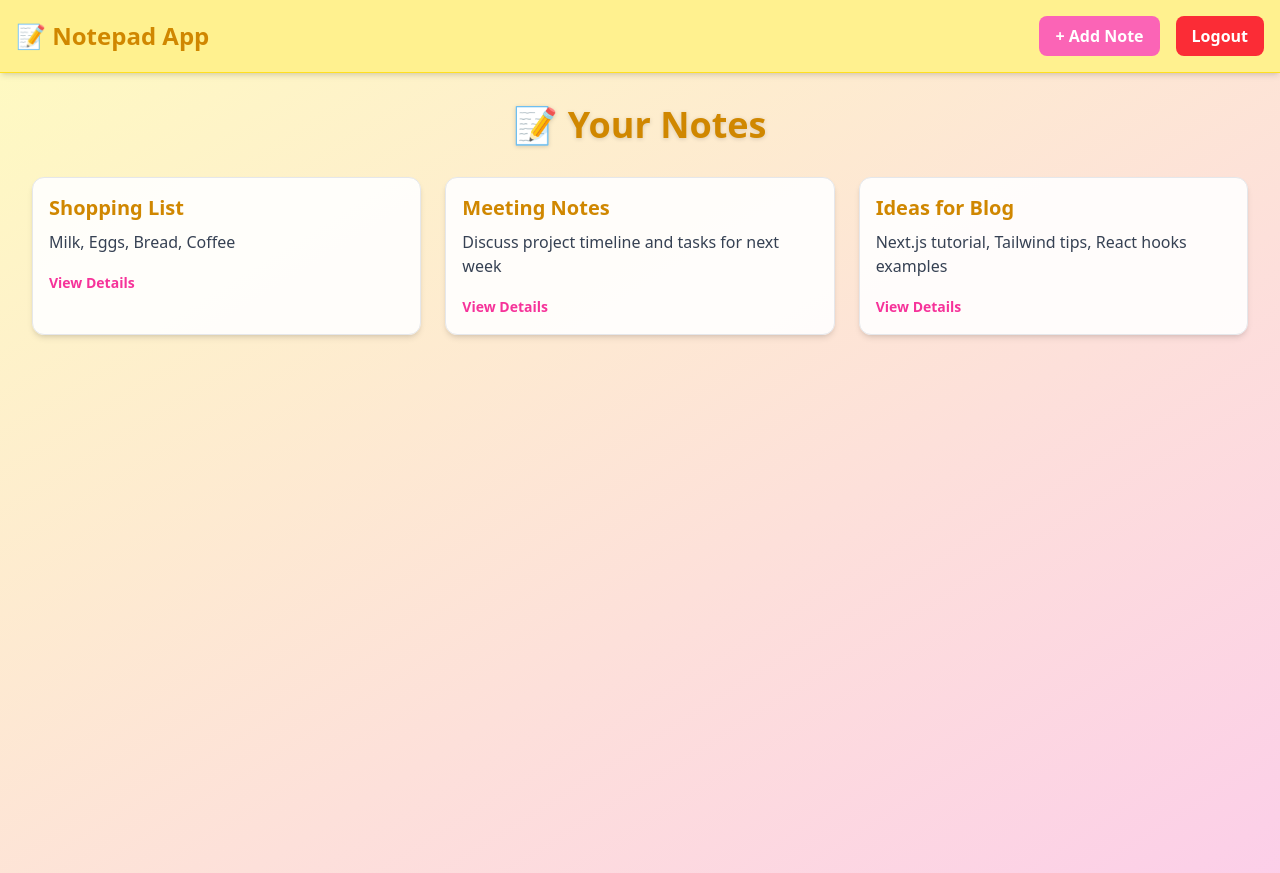
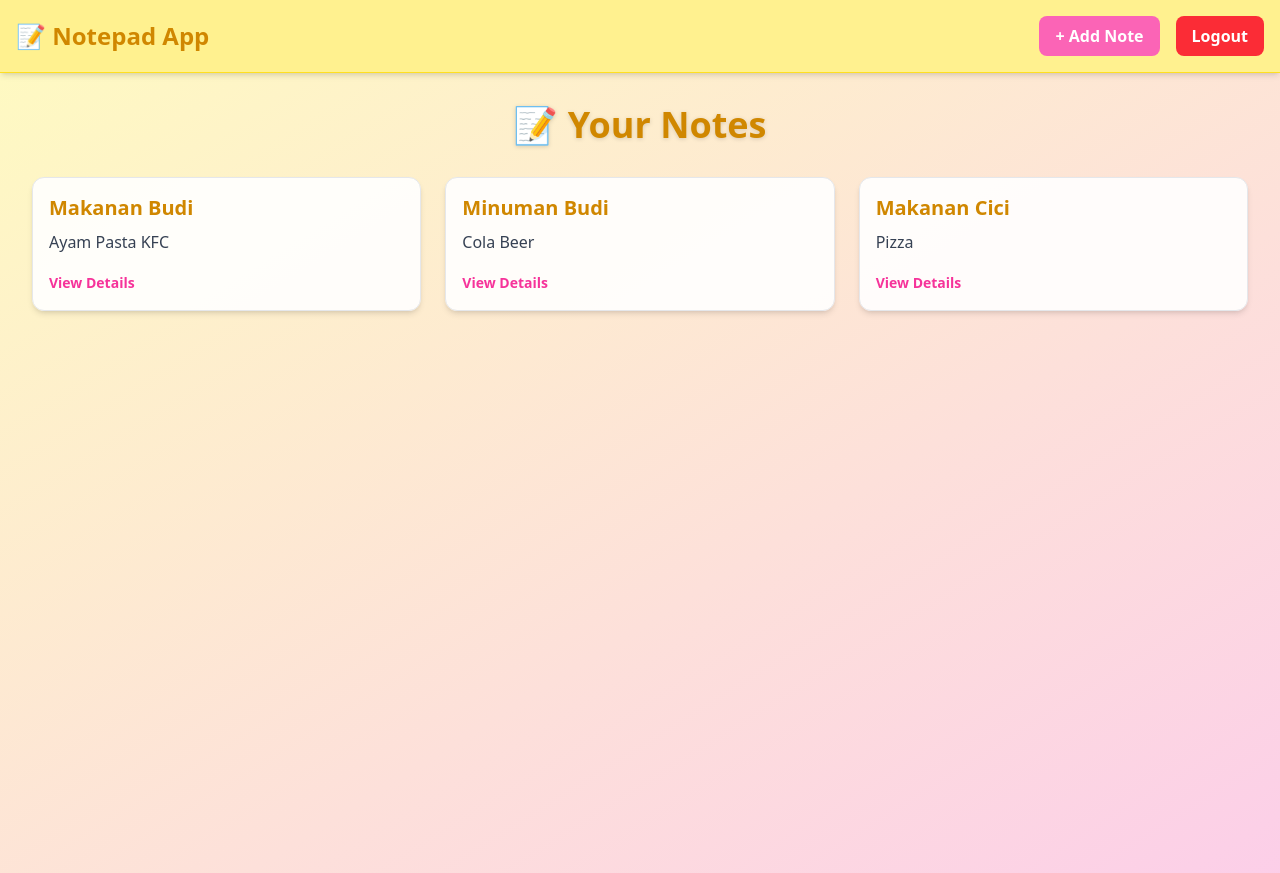
Before and after one commit to workingwithmichaelgs/simple-notepad-nextjs-1, a Next.js app: page /notes in a window 1280 px wide. Built offline with nearby package versions, Linux system fonts and the light colour scheme; no server answers; sample sign-in values are in the browser's storage.

Commit message:
fix who owns which notes logic

```diff
--- a/src/app/api/auth/login/route.js
+++ b/src/app/api/auth/login/route.js
@@ -1,7 +1,7 @@
 import { promises as fs } from 'fs';
 import path from 'path';
 import { comparePassword } from '@/lib/bcrypt';
-import { handleError, AppError } from '@/lib/errorHandler';
+import { handleError } from '@/lib/errorHandler';
 import { signToken } from '@/lib/jwt';
 
 const usersFile = path.join(process.cwd(), 'src/data/users.json');
--- /dev/null
+++ b/src/app/api/notes/route.js
@@ -0,0 +1,66 @@
+import { promises as fs } from 'fs';
+import path from 'path';
+import { handleError } from '@/lib/errorHandler';
+import { verifyToken } from '@/lib/jwt';
+import { v4 as uuidv4 } from 'uuid';
+
+const notesFile = path.join(process.cwd(), 'src/data/notes.json');
+
+export async function GET(req) {
+    console.log("masuk get notes");
+  try {
+    const authHeader = req.headers.get('Authorization');
+    if (!authHeader)  {
+        return handleError(new Error('Missing token'), 401);
+    }
+
+    const token = authHeader.split(' ')[1];
+    const user = verifyToken(token);
+
+    const fileData = await fs.readFile(notesFile, 'utf8');
+    const notes = JSON.parse(fileData || '[]');
+
+    const userNotes = notes.filter(n => n.userId === user.id);
+    return new Response(JSON.stringify(userNotes), { status: 200 });
+  } catch (err) {
+    console.error(err);
+    return handleError(err);
+  }
+}
+
+export async function POST(req) {
+    // console.log(await req.json(), "masuk post note");
+  try {
+    const authHeader = req.headers.get('Authorization');
+    // console.log("authHeader:", authHeader);
+    if (!authHeader) {
+        return handleError(new Error('Missing token'), 401);
+    }
+
+    const token = authHeader.split(' ')[1];
+    const user = verifyToken(token);
+
+    const { title, content } = await req.json();
+    if (!title || !content) {
+        return handleError(new Error('Title and content required'), 400);
+    }
+
+    const fileData = await fs.readFile(notesFile, 'utf8');
+    const notes = JSON.parse(fileData || '[]');
+
+    const newNote = {
+      id: uuidv4(),
+      title,
+      content,
+      userId: user.id
+    };
+
+    notes.push(newNote);
+    await fs.writeFile(notesFile, JSON.stringify(notes, null, 2));
+
+    return new Response(JSON.stringify({ message: 'Note created successfully' }), { status: 201 });
+  } catch (err) {
+    console.error(err);
+    return handleError(err);
+  }
+}
--- a/src/app/notes/[id]/page.js
+++ b/src/app/notes/[id]/page.js
@@ -13,10 +13,11 @@ export default function NoteDetailPage() {
   const [note, setNote] = useState({ title: '', content: '' });
   const [message, setMessage] = useState('');
 
+  // protect route
 useEffect(() => {
     const token = localStorage.getItem('token');
     if (!token) router.push('/login');
-  }, []);
+  }, [router]);
 
   // Load note by id
   useEffect(() => {
--- a/src/app/notes/create/page.js
+++ b/src/app/notes/create/page.js
@@ -6,13 +6,13 @@ import Navbar from '@/components/Navbar';
 
 export default function CreateNotePage() {
 
+ const router = useRouter();
 
 // protect route
-    const router = useRouter();
-    useEffect(() => {
+useEffect(() => {
     const token = localStorage.getItem('token');
     if (!token) router.push('/login');
-  }, []);
+  }, [router]);
 
 
   const [title, setTitle] = useState('');
@@ -25,8 +25,9 @@ export default function CreateNotePage() {
     try {
       const res = await fetch('/api/notes', {
         method: 'POST',
-        headers: { 'Content-Type': 'application/json' },
+        headers: { 'Content-Type': 'application/json', Authorization: 'Bearer ' + localStorage.getItem('token') },
         body: JSON.stringify({ title, content }),
+
       });
 
       const data = await res.json();
--- a/src/app/notes/page.js
+++ b/src/app/notes/page.js
@@ -6,15 +6,42 @@ import notesData from '@/data/notes.json';
 import Navbar from '@/components/Navbar';
 
 export default function NotesPage() {
-    const router = useRouter();
+const router = useRouter();
+ const [loading, setLoading] = useState(true);
+  const [notes, setNotes] = useState(notesData);
 
-    useEffect(() => {
+
+useEffect(() => {
+    // protect route
     const token = localStorage.getItem('token');
     if (!token) router.push('/login');
-  }, []);
+
+     async function fetchNotes() {
+      try {
+        const res = await fetch('/api/notes', {
+          headers: {
+            Authorization: `Bearer ${token}`,
+          },
+        });
+
+        const data = await res.json();
+
+        if (!res.ok) {
+          setMessage(data.message || 'Failed to load notes');
+        } else {
+          setNotes(data);
+        }
+      } catch (err) {
+        setMessage('Network error');
+      } finally {
+        setLoading(false);
+      }
+    }
+    fetchNotes();
+  }, [router]);
 
 
-  const [notes, setNotes] = useState(notesData);
+
 
   const handleDelete = (id) => {
     const filtered = notes.filter((note) => note.id !== id);
@@ -22,10 +49,11 @@ export default function NotesPage() {
     // Later: update notes.json via API
   };
 
+
   return (
     <>
      <Navbar showAddNote={true}  />
-    <main className="min-h-screen p-8 bg-gradient-to-br from-yellow-100 to-pink-200">
+     {loading ? <p className="text-center mt-10">Loading notes...</p>  :  <main className="min-h-screen p-8 bg-gradient-to-br from-yellow-100 to-pink-200">
       <h1 className="text-4xl font-extrabold text-center mb-8 text-yellow-600 drop-shadow-sm">
         📝 Your Notes
       </h1>
@@ -35,7 +63,7 @@ export default function NotesPage() {
           <NoteCard key={note.id} note={note} onDelete={handleDelete} />
         ))}
       </div>
-    </main>
+    </main> }
     </>
 
   );
--- a/src/data/notes.json
+++ b/src/data/notes.json
@@ -1,17 +1,20 @@
 [
   {
-    "id": "1",
-    "title": "Shopping List",
-    "content": "Milk, Eggs, Bread, Coffee"
+    "id": "21f52897-723f-477b-bbcb-ae4c14620af9",
+    "title": "Makanan Budi",
+    "content": "Ayam \nPasta\nKFC",
+    "userId": "4c91a6e2-04d9-4ed5-8f51-2210084b2728"
   },
   {
-    "id": "2",
-    "title": "Meeting Notes",
-    "content": "Discuss project timeline and tasks for next week"
+    "id": "b1e97ef8-01bc-4f39-b360-0a124999f304",
+    "title": "Minuman Budi",
+    "content": "Cola\nBeer",
+    "userId": "4c91a6e2-04d9-4ed5-8f51-2210084b2728"
   },
   {
-    "id": "7",
-    "title": "Ideas for Blog",
-    "content": "Next.js tutorial, Tailwind tips, React hooks examples"
+    "id": "7976d815-1f94-4074-b9f3-1a66623a3f07",
+    "title": "Makanan Cici",
+    "content": "Pizza",
+    "userId": "7c5caec0-f270-4201-b6be-9210abb887e8"
   }
 ]
--- a/src/data/users.json
+++ b/src/data/users.json
@@ -3,6 +3,10 @@
     "id": "4c91a6e2-04d9-4ed5-8f51-2210084b2728",
     "email": "budi@gmail.com",
     "password": "$2b$10$AtOBYtvIdsfaRNnvIYl.3.zDq4DSBAuZsIxeAEZMHHViXsuTnomzi"
+  },
+  {
+    "id": "7c5caec0-f270-4201-b6be-9210abb887e8",
+    "email": "cici@gmail.com",
+    "password": "$2b$10$/4LXQxU/laiPZd38Su5TfuYQTpEmAcLSzLAe9aTn4ZdXOodTYj2ey"
   }
-
 ]
```
